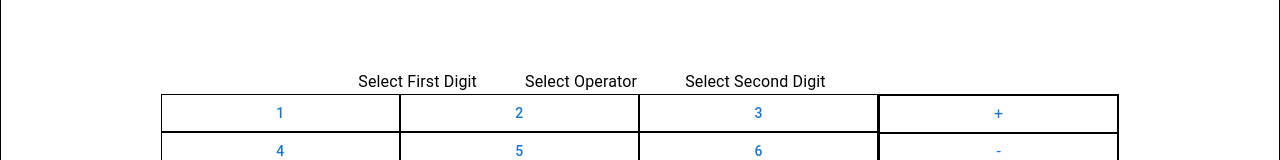
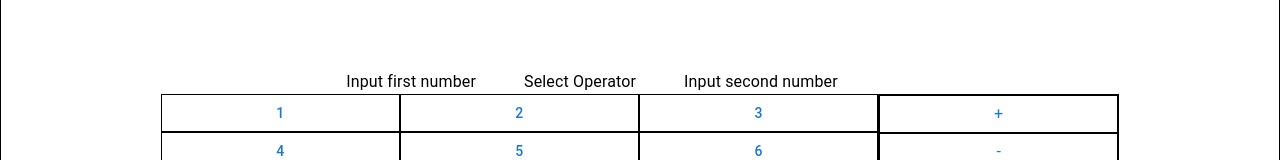
Before and after one commit to m-code-ing/basic_calculator, a React (Create React App) app: page / in a window 1280 px wide. Shown: the part 223-383 px from the top of the page. Built offline with nearby package versions, Linux system fonts and the light colour scheme.

Commit message:
minor code refactors

```diff
--- a/src/App.tsx
+++ b/src/App.tsx
@@ -42,7 +42,7 @@ function App() {
   const [operator, setOperator] = useState<string>();
   const [result, setResult] = useState<number>();
 
-  const calcFirstNum = useCallback(() => {
+  const updateNum = useCallback(() => {
     let num =
       numDigits === undefined || numDigits === ""
         ? undefined
@@ -51,8 +51,9 @@ function App() {
   }, [numDigits]);
 
   const handleSelectOperator = (operator: string) => {
+    setNumDigits(undefined);
     if (!firstNum) {
-      alert("First Select Digit one");
+      alert("Please select first number before selecting operator");
       return;
     }
     setOperator(operator);
@@ -87,7 +88,6 @@ function App() {
     } else if (type === "backSpace") {
       updateDigits(value, type);
     } else if (type === "operators") {
-      setNumDigits(undefined);
       handleSelectOperator(value as string);
     } else if (type === "digits") {
       updateDigits(value as number);
@@ -119,17 +119,10 @@ function App() {
     }
   }, [firstNum, secondNum, operator]);
 
-  // TODO --> commented below code as for now.  Need to execute this code on pressing result button.  Note: Result button needs to be added first.
-  // useEffect(() => {
-  //   setFirstNum(undefined);
-  //   setDigitTwo(undefined);
-  //   setOperator(undefined);
-  // }, []);
-
   useEffect(() => {
-    let num = calcFirstNum();
+    let num = updateNum();
     setFirstAndSecondNumbers(num, !operator ? "frist" : "second");
-  }, [calcFirstNum, numDigits, operator, setFirstAndSecondNumbers]);
+  }, [updateNum, numDigits, operator, setFirstAndSecondNumbers]);
 
   return (
     <Stack
--- a/src/Result.tsx
+++ b/src/Result.tsx
@@ -11,13 +11,13 @@ const Result = ({ firstNum, secondNum, operator, result }: ResultProps) => {
   return (
     <Grid container justifyContent="center" textAlign="center">
       <Typography mx={3}>
-        {firstNum !== undefined ? firstNum : "Select First Digit"}
+        {firstNum !== undefined ? firstNum : "Input first number"}
       </Typography>
 
       <Typography mx={3}>{operator || "Select Operator"}</Typography>
 
       <Typography mx={3}>
-        {secondNum !== undefined ? secondNum : "Select Second Digit"}
+        {secondNum !== undefined ? secondNum : "Input second number"}
       </Typography>
 
       <Stack direction="row">
```
